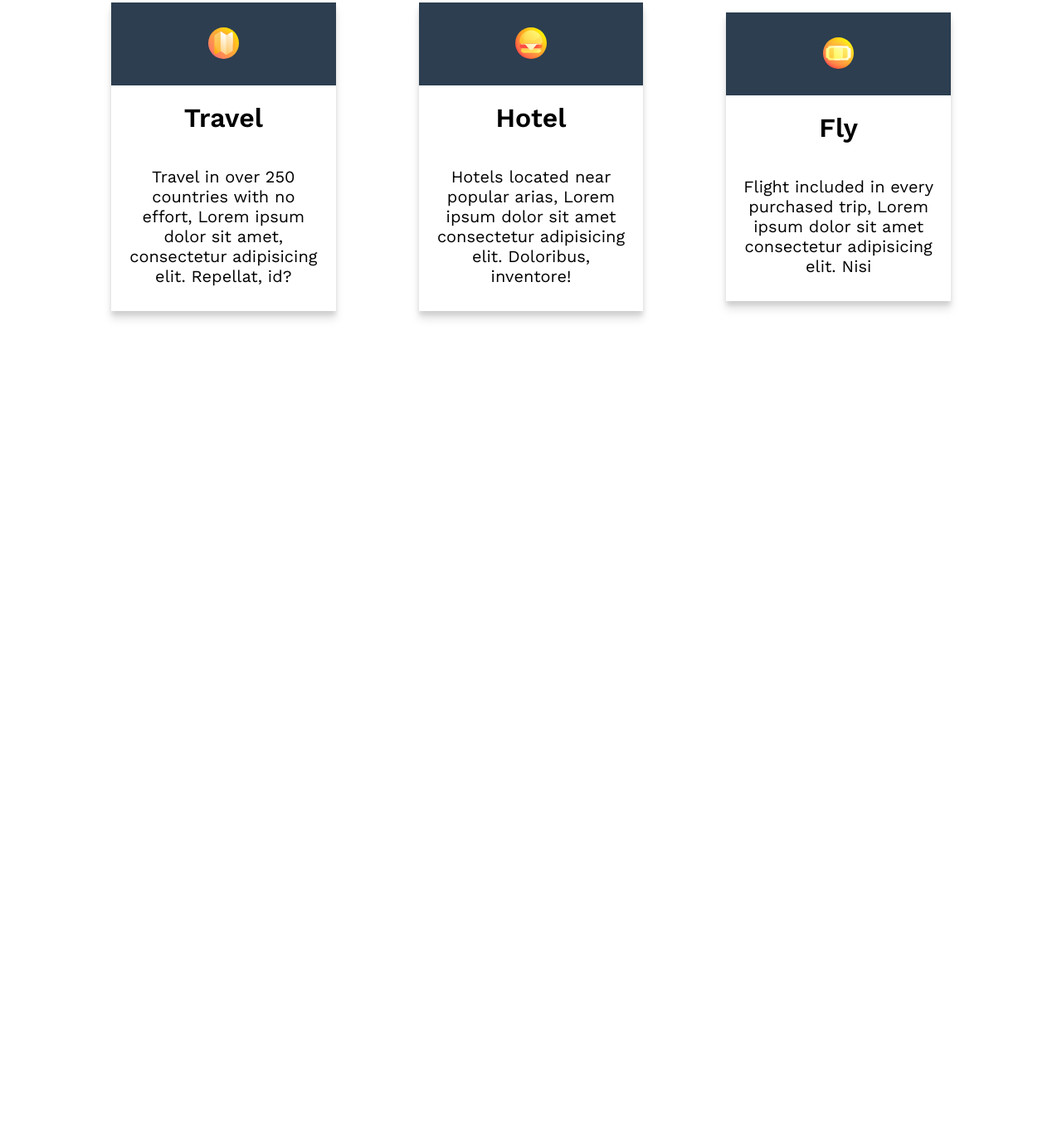
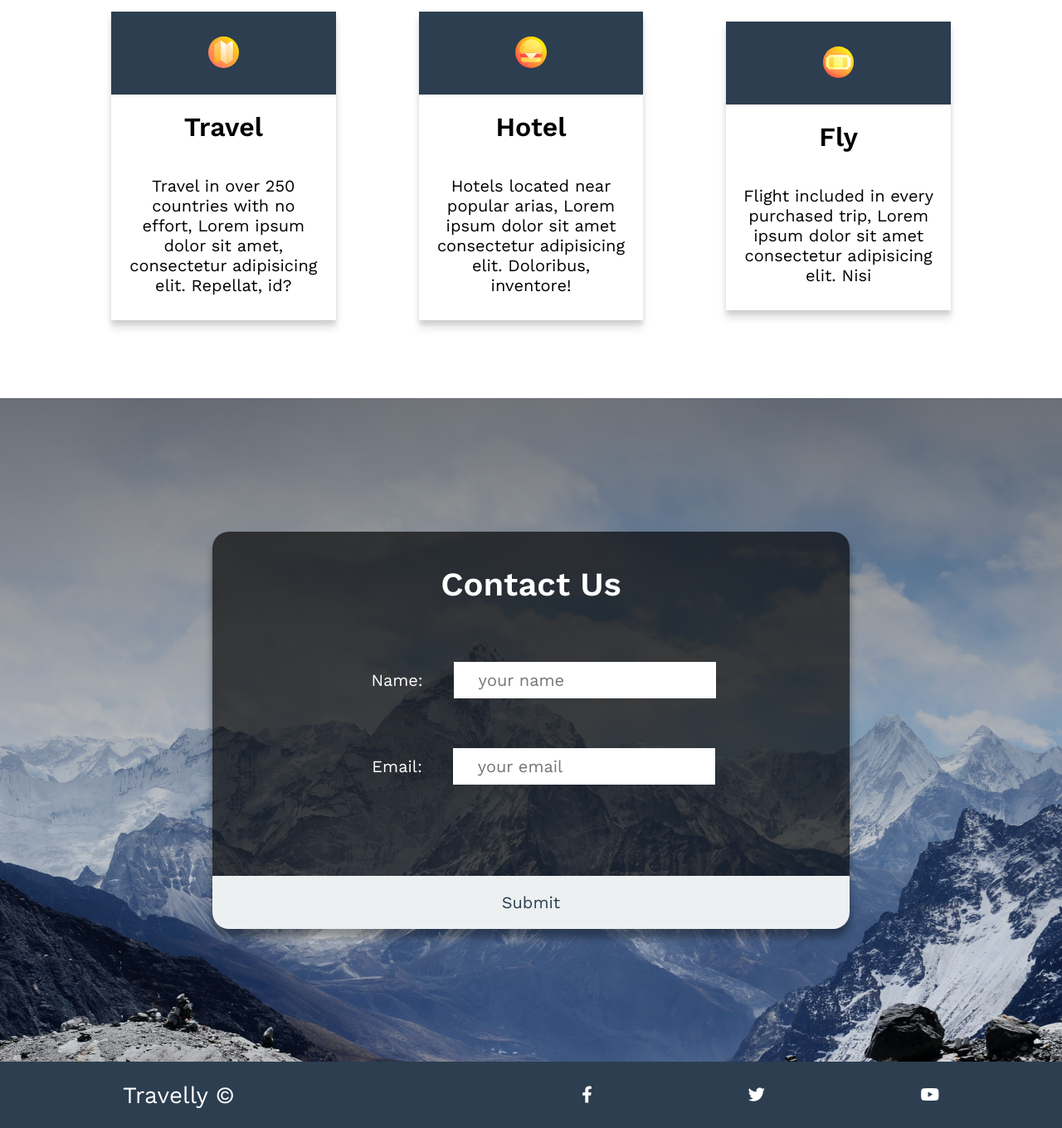
Before and after one commit to HossamMuhammedOmar/Travelly, a plain HTML site: page index.html in a window 1280 px wide. Shown: the part 1931-3291 px from the top of the page at 83% size. Before the commit the page ends 2400 px from the top, so only its background shows below. Drawn offline with nearby package versions, Linux system fonts and the light colour scheme; a web font is replaced by a local one.

Commit message:
finish form section

```diff
--- a/index.html
+++ b/index.html
@@ -11,6 +11,13 @@
     <link rel="icon" href="/Icons/travel.svg" />
     <link rel="stylesheet" href="style.css" />
     <title>Travelly | Travelling Agency</title>
+    .
+    <link
+      rel="stylesheet"
+      href="https://use.fontawesome.com/releases/v5.14.0/css/all.css"
+      integrity="sha384-HzLeBuhoNPvSl5KYnjx0BT+WB0QEEqLprO+NBkkk5gbc67FTaL7XIGa2w1L0Xbgc"
+      crossorigin="anonymous"
+    />
   </head>
   <body>
     <header class="main-header">
@@ -97,5 +104,46 @@
         </div>
       </div>
     </section>
+
+    <section id="contact">
+      <div class="form-wrapper">
+        <header class="form-header">
+          <h2>Contact Us</h2>
+        </header>
+        <form action="">
+          <div class="name-form">
+            <label for="name"> Name: </label>
+            <input type="text" required name="name" placeholder="your name" />
+          </div>
+          <div class="email-form">
+            <label for="email"> Email: </label>
+            <input
+              type="email"
+              required
+              name="email"
+              placeholder="your email"
+            />
+          </div>
+          <button type="submit">Submit</button>
+        </form>
+      </div>
+    </section>
+
+    <footer>
+      <div class="footer-wrapper">
+        <h5>Travelly &copy;</h5>
+        <ul>
+          <li>
+            <a href=""><i class="fab fa-facebook-f"></i> </a>
+          </li>
+          <li>
+            <a href=""><i class="fab fa-twitter"></i></a>
+          </li>
+          <li>
+            <a href=""><i class="fab fa-youtube"></i></a>
+          </li>
+        </ul>
+      </div>
+    </footer>
   </body>
 </html>
--- a/style.css
+++ b/style.css
@@ -173,7 +173,9 @@ nav ul li:hover {
   padding: 4rem 0;
   background: linear-gradient(#131c27, #663b34);
   background-clip: text;
+  -webkit-background-clip: text;
   -webkit-text-fill-color: transparent;
+  color: transparent;
 }
 
 .cloud {
@@ -256,6 +258,95 @@ nav ul li:hover {
 
 .card p {
   padding: 2rem 2rem 3rem 2rem;
+}
+
+/* Form Section */
+#contact {
+  min-height: 100vh;
+  background: linear-gradient(rgba(0, 0, 0, 0.5), transparent),
+    url('/Images/rohit-tandon-9wg5jCEPBsw-unsplash.jpg');
+  background-position: center;
+  background-size: cover;
+  background-repeat: no-repeat;
+  display: flex;
+  align-items: center;
+  justify-content: center;
+}
+
+.form-wrapper {
+  background: rgba(0, 0, 0, 0.658);
+  width: 60%;
+  color: white;
+  border-radius: 20px;
+  text-align: center;
+  box-shadow: 0 10px 10px rgba(0, 0, 0, 0.37);
+}
+
+.form-header {
+  padding: 4rem;
+}
+
+.form-header h2 {
+  font-size: 4rem;
+}
+
+.name-form,
+.email-form {
+  padding: 3rem;
+}
+
+.form-wrapper label {
+  margin: 0rem 3rem;
+}
+
+.form-wrapper input {
+  outline: none;
+  padding: 1rem 3rem;
+  border: none;
+}
+
+.form-wrapper button {
+  width: 100%;
+  padding: 2rem;
+  margin-top: 8rem;
+  cursor: pointer;
+  border-radius: 0px 0px 20px 20px;
+  border: none;
+  font-size: 2rem;
+  outline: none;
+  background-color: #ecf0f1;
+  color: #2c3e50;
+  transition: all 0.2s ease;
+}
+
+.form-wrapper button:hover {
+  background-color: #27ae60;
+  color: white;
+}
+
+footer {
+  color: white;
+  background-color: #2c3e50;
+}
+
+.footer-wrapper {
+  width: 80%;
+  margin: auto;
+  display: flex;
+  padding: 2rem;
+  align-items: center;
+  min-height: 10vh;
+  flex-wrap: wrap;
+}
+footer h5 {
+  flex: 5 1 40rem;
+}
+
+footer ul {
+  display: flex;
+  flex: 1 1 40rem;
+  justify-content: space-between;
+  align-items: center;
 }
 
 /* Animations */
```
Also changed, not shown: Icons/facebook-f-brands.svg (added), Icons/facebookF.svg (added), Icons/twitterF.svg (added), Icons/youtubeF.svg (added), Images/rohit-tandon-9wg5jCEPBsw-unsplash.jpg (added).
